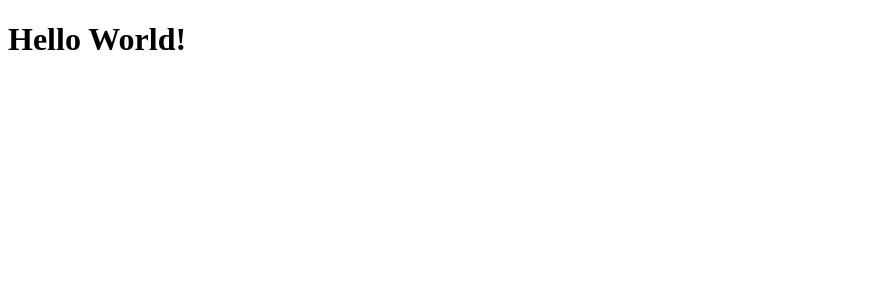
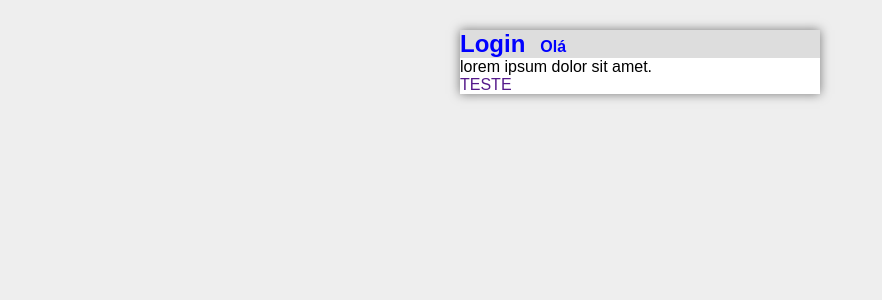
Before and after one commit to Rafael-Mota-Moraes/consumindo-api-escola, a React (Create React App) app: page / in a window 1280 px wide. Shown: the top 300 px of the page, without its empty margins (0-882 px from the left). Built offline with nearby package versions, Linux system fonts and the light colour scheme.

Commit message:
Configurando styled-components

```diff
--- a/package.json
+++ b/package.json
@@ -9,6 +9,7 @@
     "react": "^18.2.0",
     "react-dom": "^18.2.0",
     "react-scripts": "5.0.1",
+    "styled-components": "^5.3.6",
     "web-vitals": "^2.1.4"
   },
   "scripts": {
--- a/src/App.js
+++ b/src/App.js
@@ -1,5 +1,14 @@
+import Login from "./pages/Login";
+
+import GlobalStyles from "./styles/GlobalStyles";
+
 function App() {
-  return <h1>Hello World!</h1>;
+  return (
+    <>
+      <GlobalStyles />
+      <Login />
+    </>
+  );
 }
 
 export default App;
--- /dev/null
+++ b/src/pages/Login/index.js
@@ -0,0 +1,16 @@
+import React from "react";
+
+import { Container } from "../../styles/GlobalStyles";
+import { Title, Paragrafo } from "./styled";
+
+export default function Login() {
+  return (
+    <Container>
+      <Title isRed={false}>
+        Login<small>Olá</small>
+      </Title>
+      <Paragrafo>lorem ipsum dolor sit amet.</Paragrafo>
+      <a href="">TESTE</a>
+    </Container>
+  );
+}
--- /dev/null
+++ b/src/pages/Login/styled.js
@@ -0,0 +1,13 @@
+import styled from "styled-components";
+
+export const Title = styled.h1`
+  color: blue;
+  background-color: ${(props) => (props.isRed ? "red" : "#ddd")};
+
+  small {
+    font-size: 12pt;
+    margin-left: 15px;
+  }
+`;
+
+export const Paragrafo = styled.p``;
--- /dev/null
+++ b/src/styles/GlobalStyles.js
@@ -0,0 +1,38 @@
+import styled, { createGlobalStyle } from "styled-components";
+
+export default createGlobalStyle`
+  * {
+    margin: 0;
+    padding: 0;
+    outline: none;
+    box-sizing: border-box;
+  }
+
+  body {
+    font-family: sans-serif;
+    background: #eee;
+  }
+
+  html, border-style, :root {
+    height: 100%;
+  }
+
+  button {
+    cursor: pointer;
+  }
+
+  a {
+    text-decoration: none;
+  }
+
+  ul {
+    list-style: none;
+  }
+`;
+
+export const Container = styled.section`
+  max-width: 360px;
+  background-color: #fff;
+  margin: 30px auto;
+  box-shadow: 0 0 10px rgba(0, 0, 0, 0.5);
+`;
```
Also changed, not shown: 1 other file (tests, documents, lock files or other folders).
